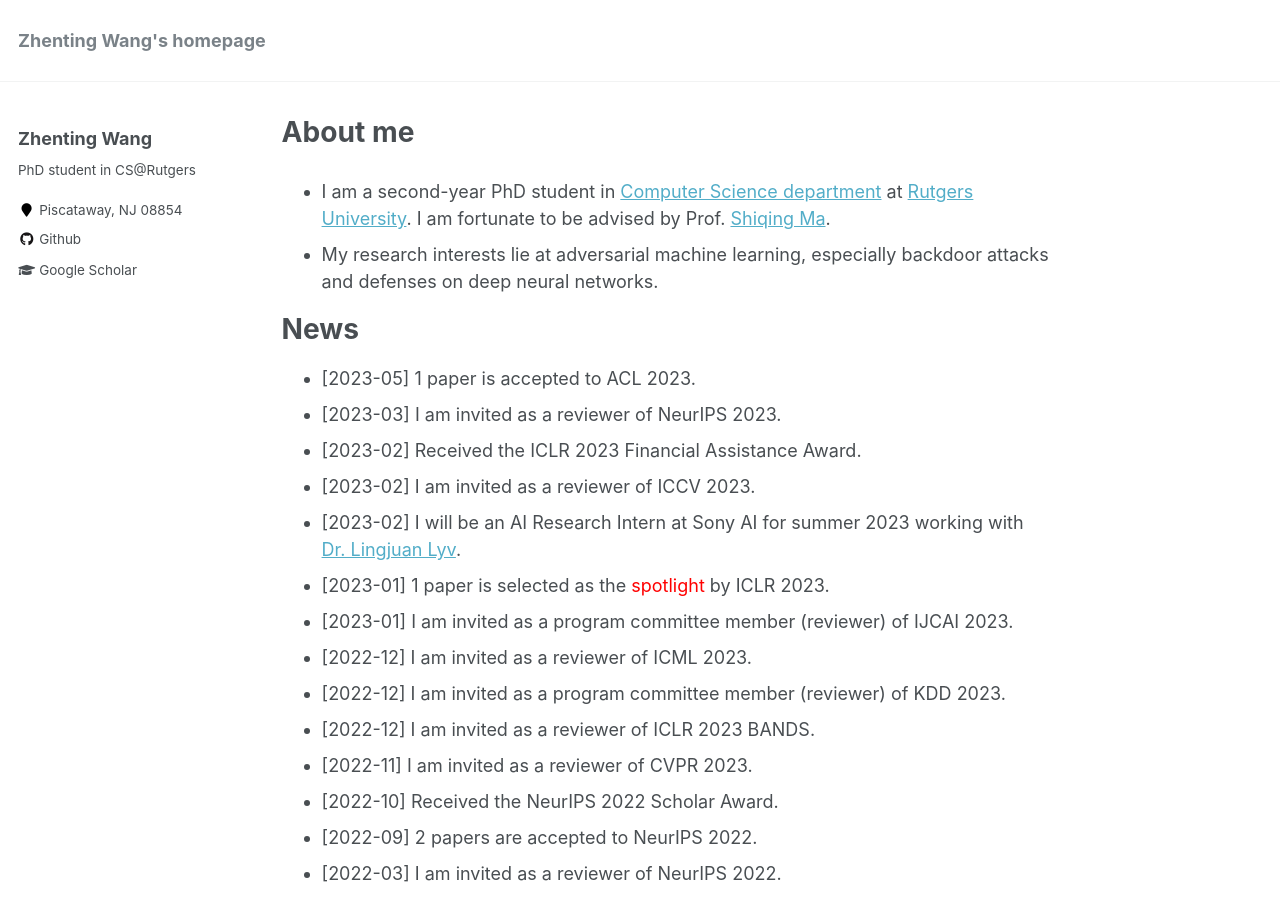
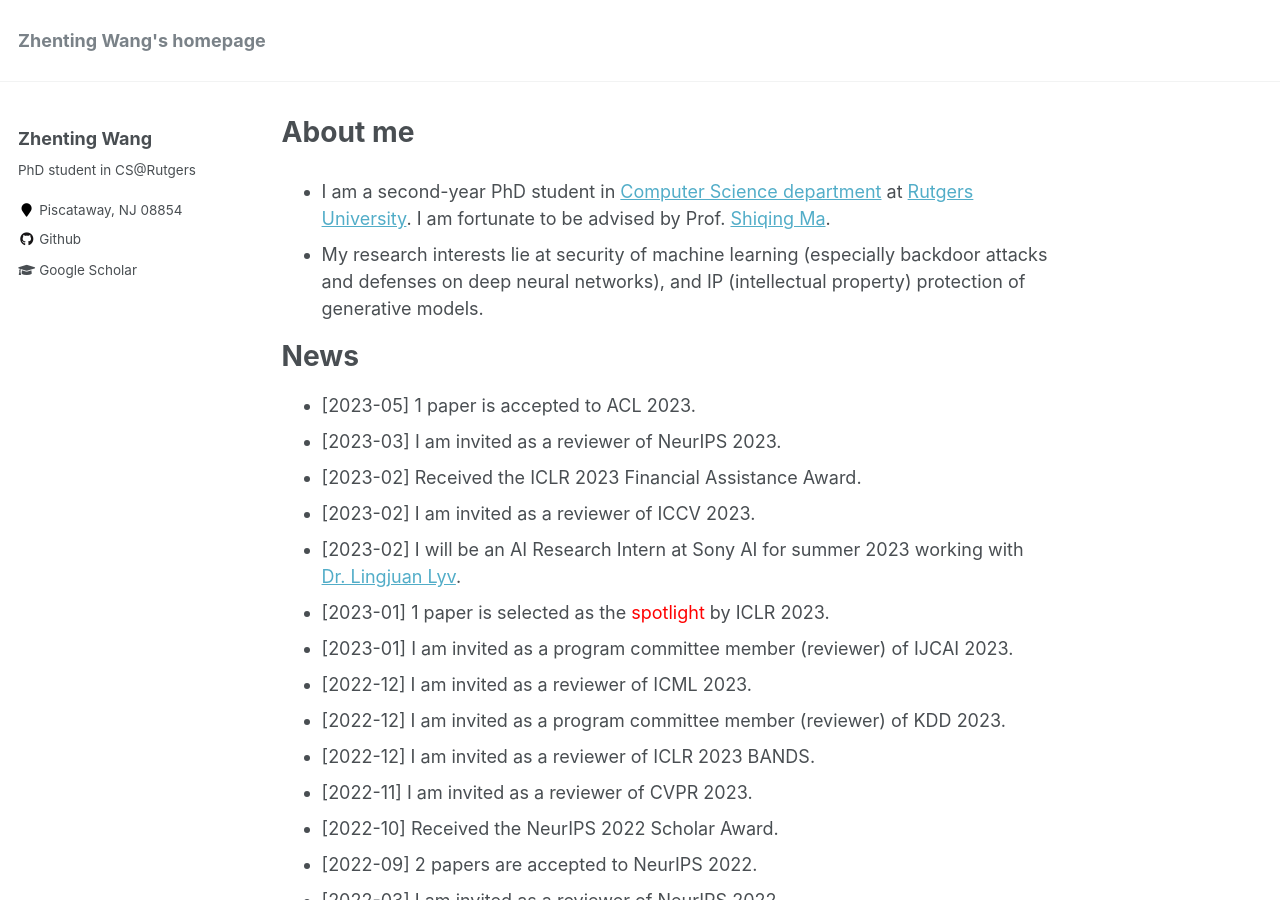
Before and after one commit to ZhentingWang/zhentingwang.github.io, a Jekyll site: the page built from _pages/about.md, in a window 1280 px wide and 900 px high. Built offline with Jekyll 4.4.1, drawn with Linux system fonts in a browser that asks for light colours.

Commit message:
Update about.md

```diff
--- a/_pages/about.md
+++ b/_pages/about.md
@@ -9,7 +9,7 @@ redirect_from:
 ---
 
 * I am a second-year PhD student in [Computer Science department](https://www.cs.rutgers.edu/) at [Rutgers University](https://www.rutgers.edu/). I am fortunate to be advised by Prof. [Shiqing Ma](https://www.cs.rutgers.edu/~sm2283/).
-* My research interests lie at adversarial machine learning, especially backdoor attacks and defenses on deep neural networks.
+* My research interests lie at security of machine learning (especially backdoor attacks and defenses on deep neural networks), and IP (intellectual property) protection of generative models.
 
 News
 ======
```
